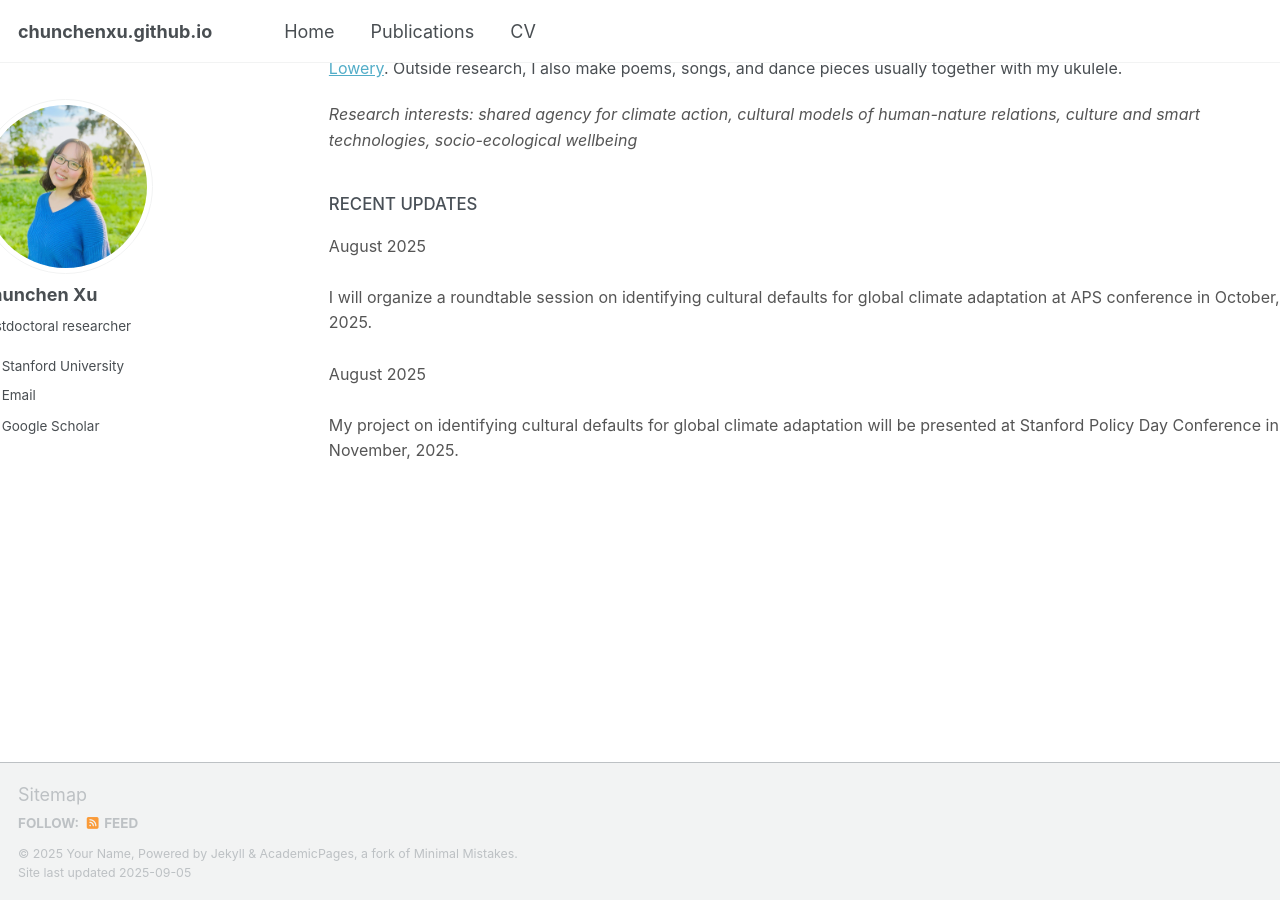
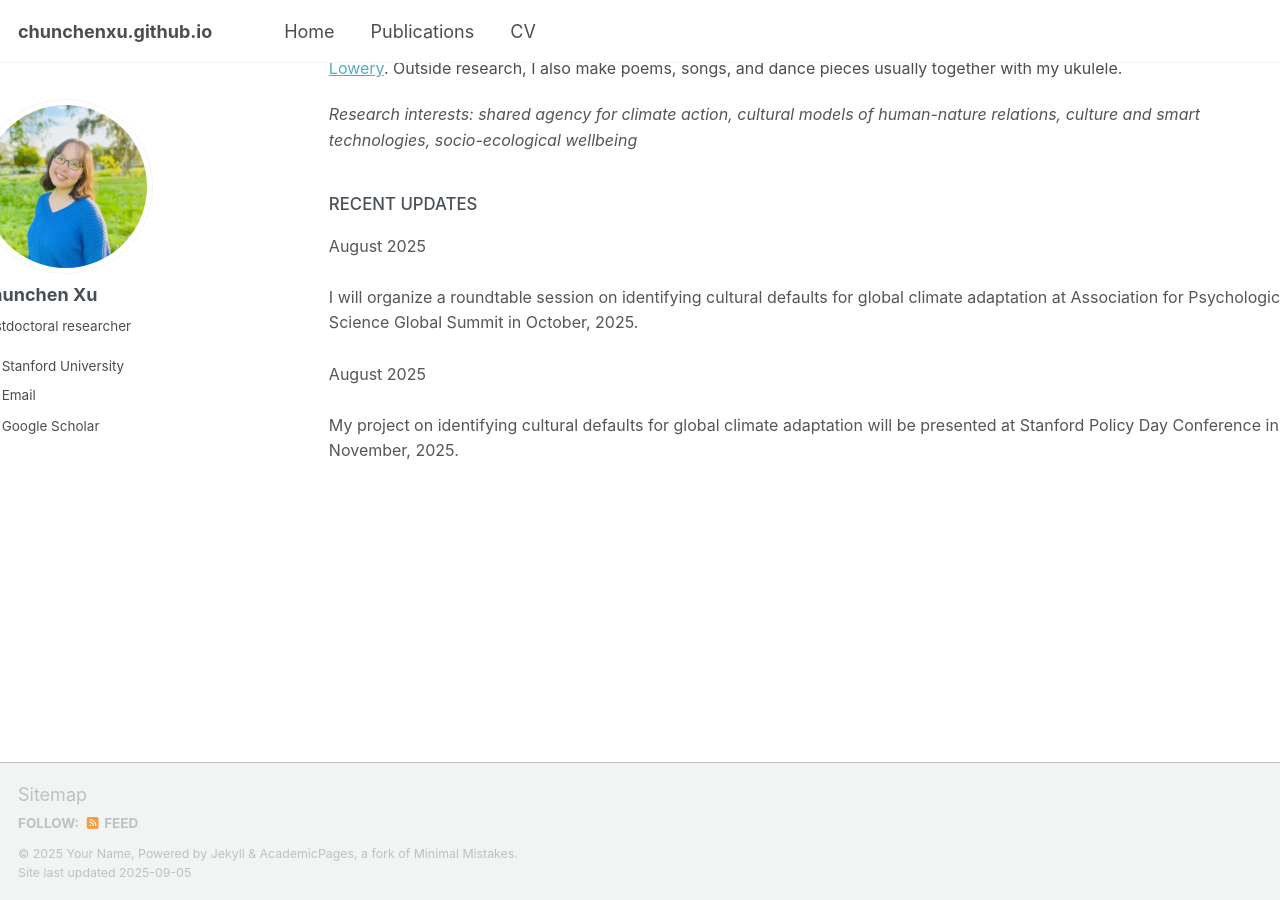
Before and after one commit to chunchenxu/chunchenxu.github.io, a Jekyll site: the page built from _pages/about.html, in a window 1280 px wide and 900 px high, scrolled down 693 px. Built offline with Jekyll 4.4.1, drawn with Linux system fonts in a browser that asks for light colours; some web fonts are replaced; a script that is not in the unit is left out.

Commit message:
Update about.html

```diff
--- a/_pages/about.html
+++ b/_pages/about.html
@@ -27,7 +27,8 @@ I was born in a lovely small city with a lot of rivers and lakes in Jiangsu Prov
 
 <div class="smaller-note">
 August 2025 <br><br>
-I will organize a roundtable session on identifying cultural defaults for global climate adaptation at APS conference in October, 2025.<br><br>
+I will organize a roundtable session on identifying cultural defaults for global climate adaptation at Association for Psychological Science Global Summit in October, 2025.<br><br>
+
 August 2025 <br><br>
 My project on identifying cultural defaults for global climate adaptation will be presented at Stanford Policy Day Conference in November, 2025. <br><br>
 
```
